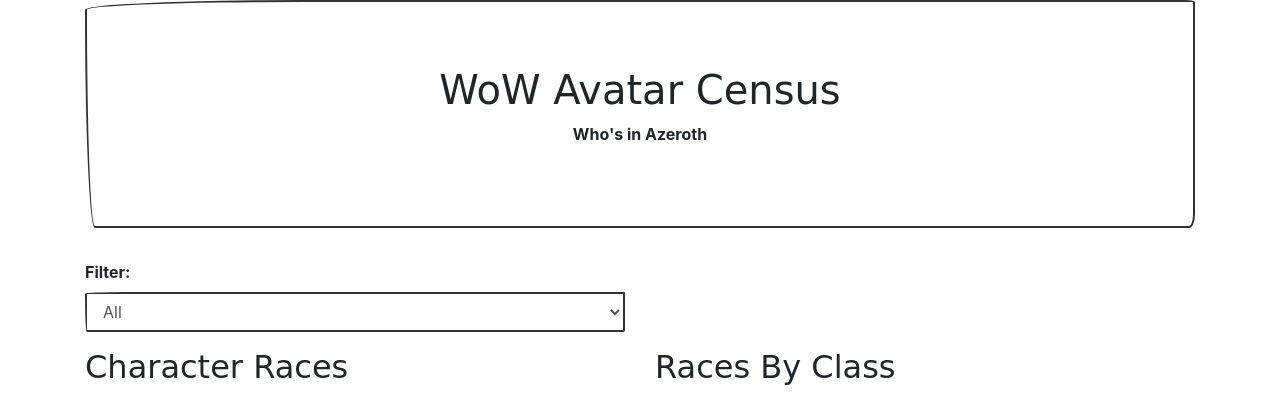
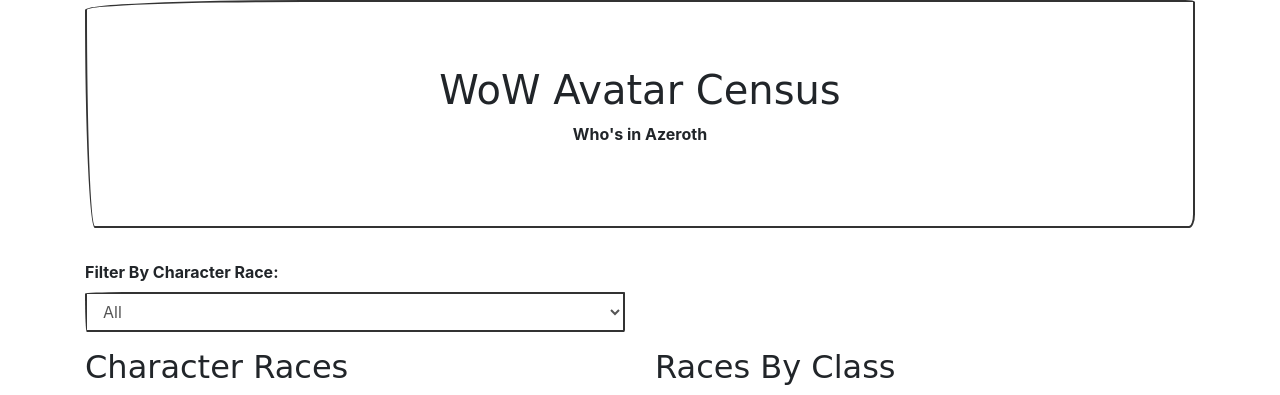
Before and after one commit to ryancollingwood/wow_avatar_history, a Flask app: page / in a window 1280 px wide. Shown: the top 395 px of the page. Run offline with Flask 2, Linux system fonts and the light colour scheme; data comes from the database, SQL or seed files in the repository; some libraries are stand-ins or nearby versions; some web fonts are replaced.

Commit message:
Better labels and ids for character race

```diff
--- a/static/js/app.js
+++ b/static/js/app.js
@@ -6,14 +6,14 @@
     var filerOptions = ["All"];
     filerOptions = filerOptions.concat(response);
 
-    d3.select("#sel-filter")
+    d3.select("#sel-filter-race")
       .selectAll("option")
       .data(filerOptions)
       .enter()
       .append("option")
       .text(d => d);
 
-    d3.select("#sel-filter").on("change", refreshCharts);
+    d3.select("#sel-filter-race").on("change", refreshCharts);
   });
 }
 
--- a/templates/index.html
+++ b/templates/index.html
@@ -20,8 +20,8 @@
         <div class="row">
             <div class="col-md-6 col-sm-12">
                 <div class="form-group">
-                    <label for="sel-filter">Filter:</label>
-                    <select class="form-control" id="sel-filter"></select>
+                    <label for="sel-filter">Filter By Character Race:</label>
+                    <select class="form-control" id="sel-filter-race"></select>
                   </div>
             </div>
         </div>
```
